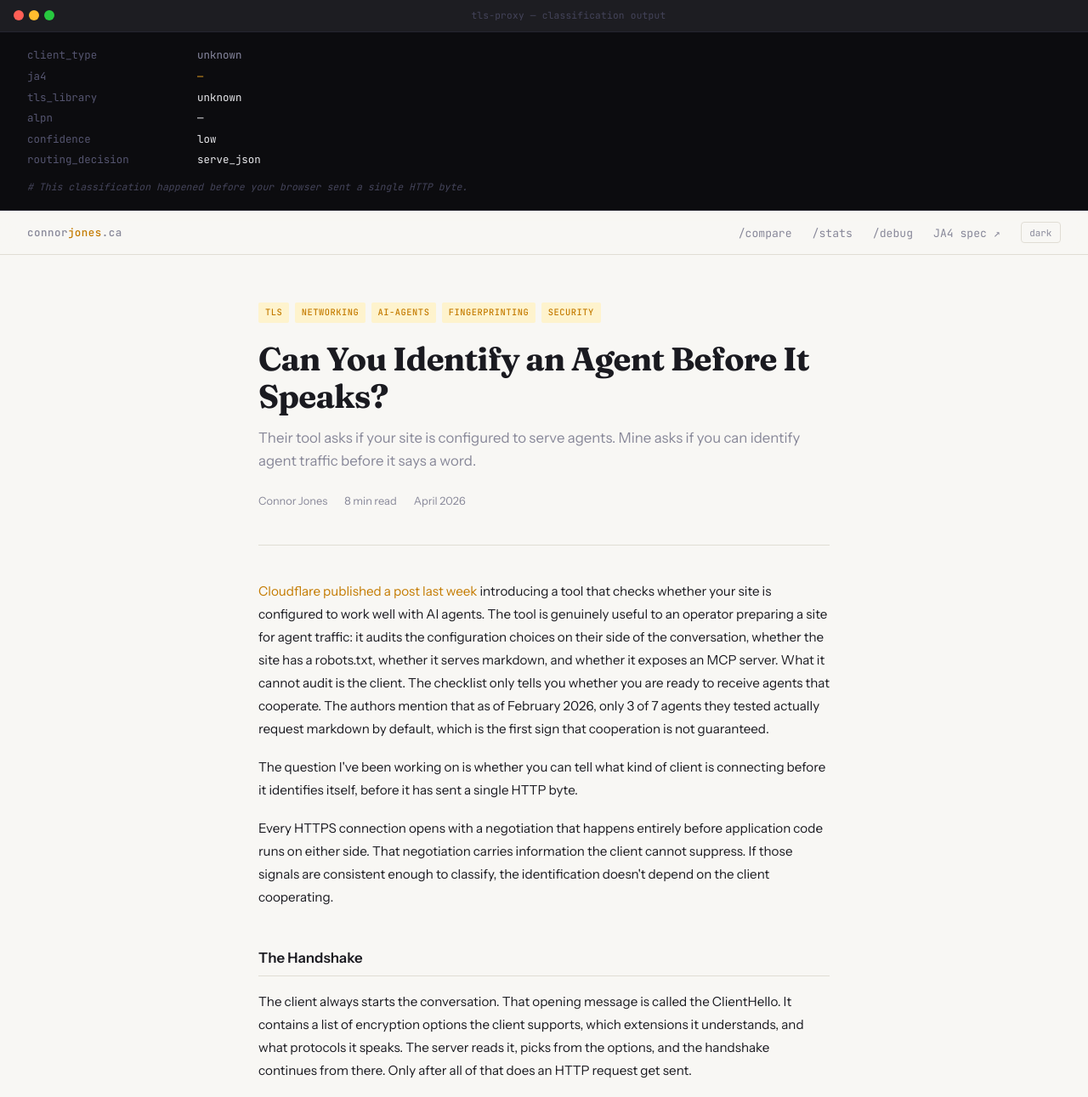
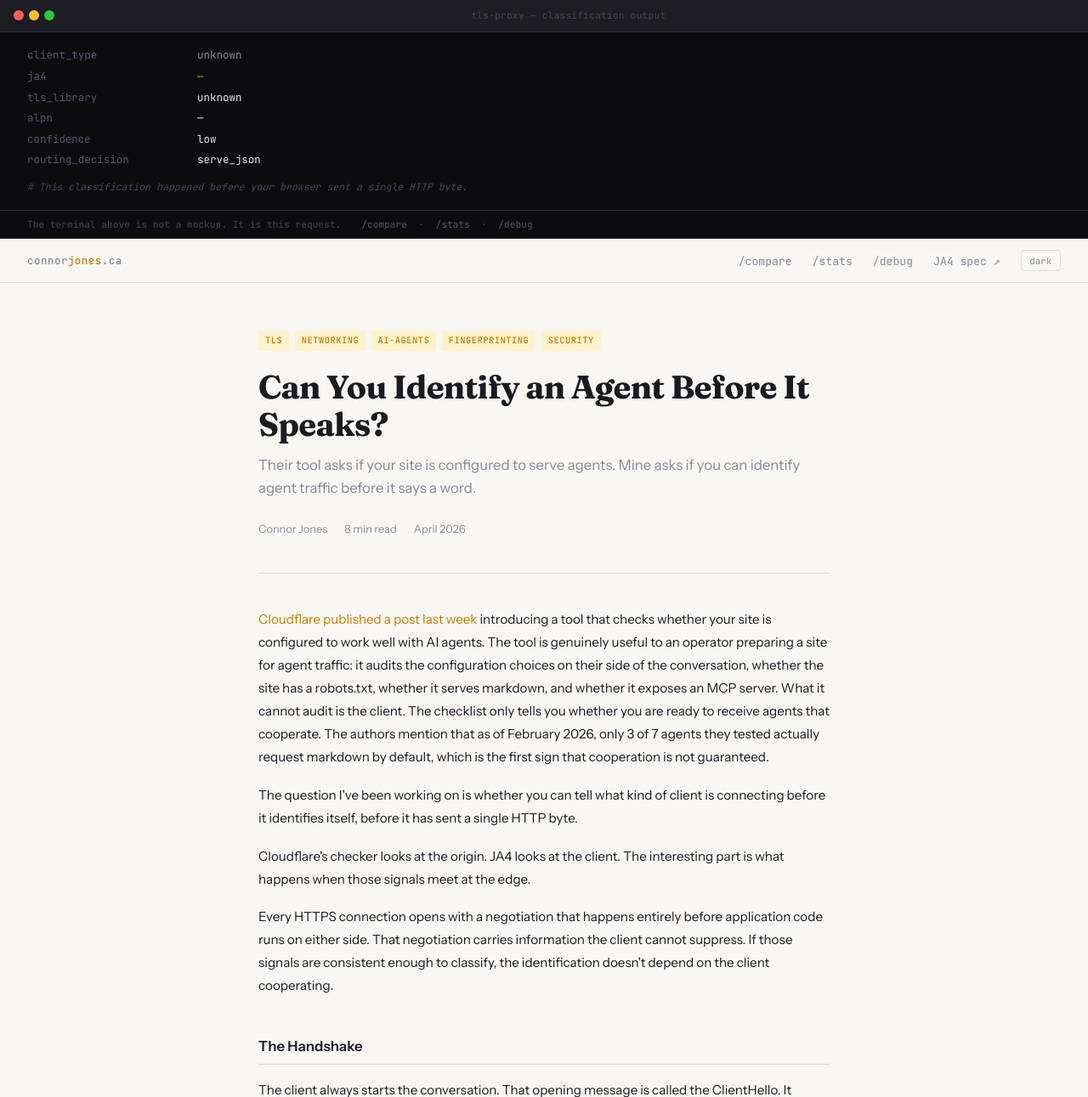
Before and after one commit to jonesconnor/tls-fingerprinting-proxy, a Flask app: page /writing/tls-fingerprinting in a window 1280 px wide. Shown: the top 1291 px of the page at 85% size. Run offline with Flask 3, Linux system fonts and the light colour scheme.

Commit message:
Blog Conclusion Tweaks

```diff
--- a/backend/templates/article.html
+++ b/backend/templates/article.html
@@ -510,6 +510,21 @@
     footer a { color: var(--accent); text-decoration: none; }
     footer a:hover { opacity: 0.75; }
 
+    /* ── Live demo note ─────────────────────────────────────────────────── */
+    .demo-note {
+      background: #0c0c0f;
+      border-bottom: 1px solid #252530;
+      padding: 0.4rem 2rem;
+      font-family: 'JetBrains Mono', monospace;
+      font-size: 0.7rem;
+      color: #44445a;
+      display: flex;
+      gap: 1.5rem;
+      align-items: center;
+    }
+    .demo-note a { color: #555570; text-decoration: none; }
+    .demo-note a:hover { color: var(--accent); }
+
     /* ── Responsive ──────────────────────────────────────────────────────── */
     @media (max-width: 600px) {
       nav { padding: 0 1.25rem; }
@@ -517,6 +532,7 @@
       .terminal-body { padding: 1rem 1.25rem; }
       .t-key { min-width: 150px; }
       .nav-links { display: none; }
+      .demo-note { padding: 0.4rem 1.25rem; flex-direction: column; gap: 0.4rem; align-items: flex-start; }
     }
   </style>
   <script>
@@ -570,6 +586,12 @@
     </div>
   </div>
 
+  <!-- ── Live demo note ─────────────────────────────────────────────────── -->
+  <div class="demo-note">
+    <span>The terminal above is not a mockup. It is this request.</span>
+    <span><a href="/compare">/compare</a> &nbsp;·&nbsp; <a href="/stats">/stats</a> &nbsp;·&nbsp; <a href="/debug">/debug</a></span>
+  </div>
+
   <!-- ── Nav ────────────────────────────────────────────────────────────── -->
   <nav>
     <a href="/" class="nav-brand">connor<span>jones</span>.ca</a>
@@ -611,6 +633,8 @@
         <p><a href="https://blog.cloudflare.com/agent-readiness/" target="_blank" rel="noopener">Cloudflare published a post last week</a> introducing a tool that checks whether your site is configured to work well with AI agents. The tool is genuinely useful to an operator preparing a site for agent traffic: it audits the configuration choices on their side of the conversation, whether the site has a robots.txt, whether it serves markdown, and whether it exposes an MCP server. What it cannot audit is the client. The checklist only tells you whether you are ready to receive agents that cooperate. The authors mention that as of February 2026, only 3 of 7 agents they tested actually request markdown by default, which is the first sign that cooperation is not guaranteed.</p>
 
         <p>The question I've been working on is whether you can tell what kind of client is connecting before it identifies itself, before it has sent a single HTTP byte.</p>
+
+        <p>Cloudflare's checker looks at the origin. JA4 looks at the client. The interesting part is what happens when those signals meet at the edge.</p>
 
         <p>Every HTTPS connection opens with a negotiation that happens entirely before application code runs on either side. That negotiation carries information the client cannot suppress. If those signals are consistent enough to classify, the identification doesn't depend on the client cooperating.</p>
 
@@ -695,15 +719,6 @@
             </thead>
             <tbody>
               <tr>
-                <td>Chromium 145</td>
-                <td class="muted">BoringSSL</td>
-                <td>15</td>
-                <td>16</td>
-                <td>h2</td>
-                <td>1.3</td>
-                <td><span class="sig-badge sig-ok">✓ Unambiguous</span></td>
-              </tr>
-              <tr>
                 <td>Go net/http</td>
                 <td class="muted">crypto/tls</td>
                 <td>13</td>
@@ -781,7 +796,7 @@
 
         <p>Most entries came back unambiguous. Go's crypto/tls implementation doesn't resemble anything else in the table — the combination of cipher suites and extensions it sends is distinct enough that a match is a reliable identification. The Python row covers every AI SDK currently in common use: the Anthropic client, the OpenAI client, LangChain all route through the same OpenSSL stack, so they land on the same row. The amber entries are where confidence drops. Rust on Linux and curl on Linux are similar enough that the classifier cannot distinguish them reliably. curl on macOS links against LibreSSL rather than OpenSSL, which makes it a completely different fingerprint from its Linux counterpart, so treating curl as a single identity would misclassify half that traffic.</p>
 
-        <p>The <a href="/stats">/stats</a> page shows how the proxy has classified every connection since the site went live. The three categories — browser, agent, and tool — correspond to TLS library families. Chrome is recognizable immediately, because BoringSSL's fingerprint is distinct from every programmatic client in the catalogue. The agent/tool split is less tidy: agent covers clients whose fingerprints are consistent with a Python or Node runtime, and tool covers clients like curl. That split rests on a narrower signal than the labels imply.</p>
+        <p>The <a href="/stats">/stats</a> page shows how the proxy has classified every connection since the site went live. The three categories — browser, agent, and tool — correspond to TLS library families. In this post, <em>agent</em> means a fingerprint consistent with common Python or Node agent runtimes; <em>tool</em> means a command-line fingerprint like curl. These are runtime classes, not application identities: TLS can tell you the library, not what is running above it. Chrome is recognizable immediately, because BoringSSL's fingerprint is distinct from every programmatic client in the catalogue. The agent/tool split is less tidy: agent covers clients whose fingerprints are consistent with a Python or Node runtime, and tool covers clients like curl. That split rests on a narrower signal than the labels imply.</p>
 
         <p>The agent/tool split rests on a single number: how many TLS extensions the client sends. curl typically sends 7 or 8; Python's HTTP library typically sends 9 to 12. For every client in the catalogue, the match is exact and the extension-count range is consistent across every capture. That range is the entire basis for the classification.</p>
 
@@ -800,7 +815,7 @@
 
         <p>Cloudflare's edge receives every ClientHello from every connection that passes through their network. JA4 fingerprinting is already part of their bot management stack, running at the edge and surfacing as a signal that Enterprise customers can build detection rules against. The agent readiness checker from this post's opening also runs there, as a configuration audit for origin operators. These are two separate systems that do not yet inform each other. The readiness checker runs at configuration time against static properties of the origin; the fingerprint runs at connection time against the client. These two signals sit inside the same product, indexing the same traffic, and they have not yet been connected.</p>
 
-        <p>The infrastructure to act on both signals simultaneously already exists inside a single product. An origin flagged as agent-ready could receive a connection fingerprinted as a Python HTTP client, and the routing decision — serve structured data, expose the MCP endpoint, skip the bot interstitial — could be made from both facts at once, before a single HTTP byte has passed. The readiness checker and the fingerprint already arrive at the same edge, on every connection. The infrastructure is already there. What it hasn't been used to do is route a connection using both facts at once.</p>
+        <p>Cloudflare already has both signals. One tells you what the origin is prepared to serve. The other tells you what kind of client just arrived. Today, those signals are separate. What they haven't been used to do is route a connection using both facts at once. An origin flagged as agent-ready that sees a Python-class fingerprint can serve structured data and skip the bot challenge (the verification page Cloudflare shows when it suspects automated traffic) — a routing decision grounded in both what arrived and what the origin is configured to offer.</p>
 
       </article>
 
```
